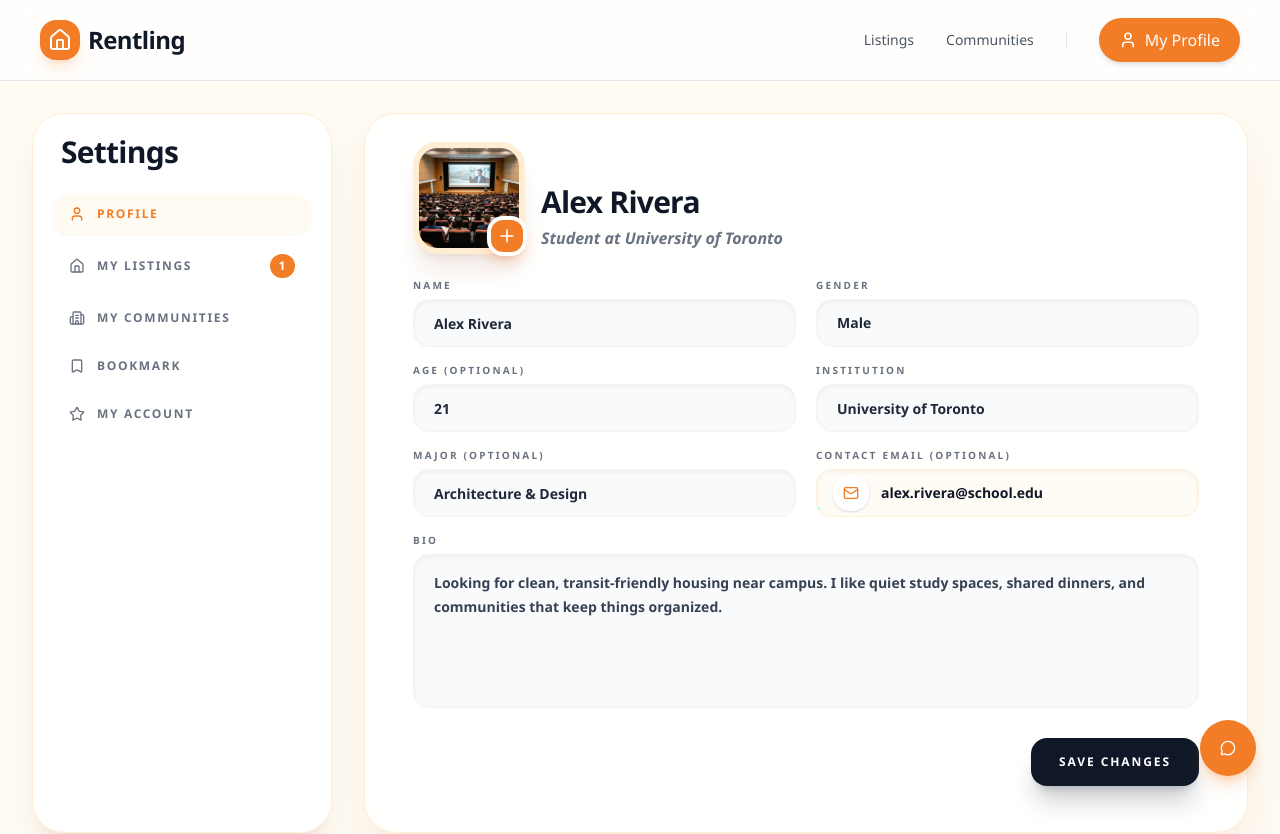
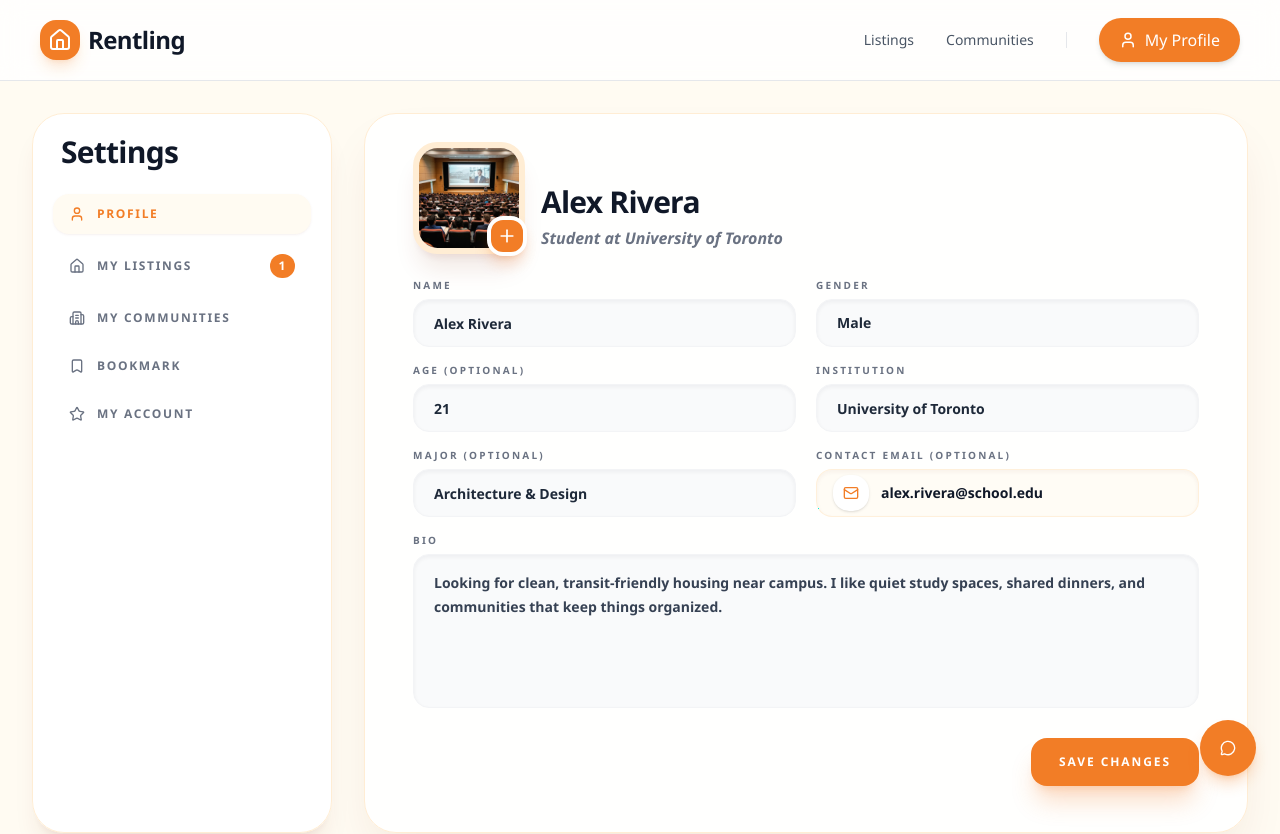
Before and after one commit to Leoz168/Sanctor, a Next.js app in the folder apps/web/: page /profile in a window 1280 px wide. Shown: the top 834 px of the page. Built offline with nearby package versions, Linux system fonts and the light colour scheme.

Commit message:
fix styling for save changes button in profile page

```diff
--- a/apps/web/components/profile/profile-form-card.tsx
+++ b/apps/web/components/profile/profile-form-card.tsx
@@ -59,7 +59,7 @@ export function ProfileFormCard() {
       <div className="mt-6 flex justify-end">
         <button
           type="button"
-          className="rounded-2xl bg-gray-900 px-7 py-4 text-xs font-bold uppercase tracking-[0.16em] text-white shadow-xl shadow-gray-900/20 transition-all hover:-translate-y-0.5 hover:bg-brand-orange hover:shadow-brand-orange/25 active:translate-y-0"
+          className="rounded-2xl bg-brand-orange px-7 py-4 text-xs font-bold uppercase tracking-[0.16em] text-white shadow-xl shadow-brand-orange/25 transition-all hover:-translate-y-0.5 hover:bg-orange-600 active:translate-y-0"
         >
           Save changes
         </button>
```
